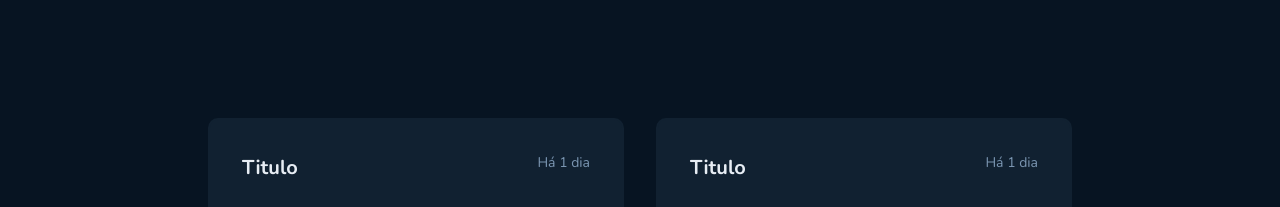
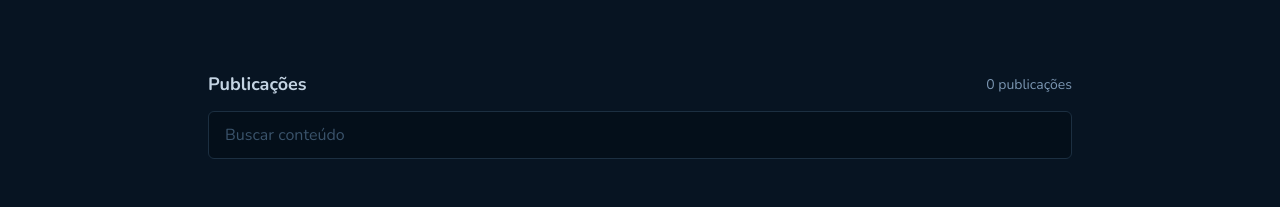
Before and after one commit to KaiqueCovo/github-blog, a React (Vite) app: page / in a window 1280 px wide. Shown: the part 438-645 px from the top of the page. Built offline with nearby package versions, Linux system fonts and the light colour scheme.

Commit message:
feature: add search component

```diff
--- /dev/null
+++ b/src/components/Search/index.tsx
@@ -0,0 +1,14 @@
+import { SearchContainer, SearchHeader } from "./styles";
+
+export function Search() {
+  return (
+    <SearchContainer>
+      <SearchHeader>
+        <h5>Publicações</h5>
+        <span>0 publicações</span>
+      </SearchHeader>
+
+      <input type="text" placeholder="Buscar conteúdo" />
+    </SearchContainer>
+  );
+}
--- /dev/null
+++ b/src/components/Search/styles.ts
@@ -0,0 +1,44 @@
+import styled from "styled-components";
+
+export const SearchContainer = styled.div`
+  input {
+    width: 100%;
+    border: 1px solid ${(props) => props.theme.colors.base.border};
+    border-radius: 6px;
+    padding: 0.75rem 1rem;
+
+    color: ${(props) => props.theme.colors.base.text};
+    background: ${(props) => props.theme.colors.base.input};
+
+    margin-top: 0.75rem;
+
+    transition: all 0.2s ease-in;
+
+    &:focus {
+      border-color: ${(props) => props.theme.colors.blue};
+    }
+
+    &::placeholder {
+      color: ${(props) => props.theme.colors.base.label};
+    }
+  }
+`;
+
+export const SearchHeader = styled.div`
+  display: flex;
+  align-items: center;
+  justify-content: space-between;
+
+  h5 {
+    font-size: ${(props) => props.theme.fontSizes.lg};
+    color: ${(props) => props.theme.colors.base.subtitle};
+
+    line-height: 160%;
+    font-weight: 700;
+  }
+
+  span {
+    font-size: ${(props) => props.theme.fontSizes.sm};
+    color: ${(props) => props.theme.colors.base.span};
+  }
+`;
--- a/src/components/index.ts
+++ b/src/components/index.ts
@@ -1,3 +1,4 @@
 export * from "./Header";
 export * from "./Profile";
 export * from "./Articles";
+export * from "./Search";
--- a/src/pages/Home/index.tsx
+++ b/src/pages/Home/index.tsx
@@ -1,4 +1,4 @@
-import { Header, Articles, Profile } from "@/components";
+import { Header, Articles, Profile, Search } from "@/components";
 import { HomeContainer } from "./styles";
 
 export function Home() {
@@ -7,6 +7,7 @@ export function Home() {
       <Header />
       <HomeContainer>
         <Profile />
+        <Search />
         <Articles />
       </HomeContainer>
     </>
```
